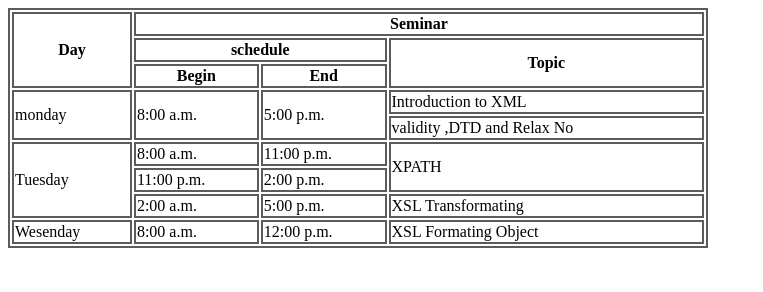
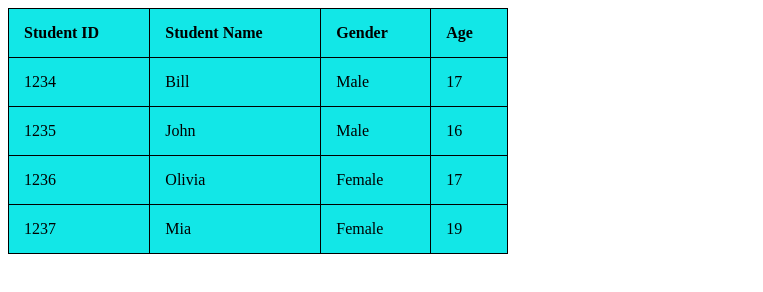
Before and after one commit to Tanveer602/web-development-, a plain HTML site: page index.html in a window 1280 px wide. Shown: the whole page, without its empty margins (0-763 px from the left). Drawn offline with Linux system fonts and the light colour scheme.

Commit message:
table assignment 2

```diff
--- a/index.html
+++ b/index.html
@@ -7,50 +7,40 @@
     <link rel="stylesheet" href="style.css">
 </head>
 <body>
-    <table border="1" width="700">
+    <table border="1" style width="500" >
+        <colgroup>
+            <col span="4" style="background-color: #12e7e7">
+          </colgroup>
         <tr>
-            <th rowspan="3">Day</th>
-            <th colspan="3">Seminar</th>
+            <th>Student ID</th>
+            <th>Student Name</th>
+            <th>Gender</th>
+            <th>Age</th>
         </tr>
         <tr>
-            <th colspan="2">schedule</th>
-            <th rowspan="2">Topic</th>
+            <td>1234</td>
+            <td>Bill</td>
+            <td>Male</td>
+            <td>17</td>
         </tr>
         <tr>
-            <th>Begin</th>
-            <th>End</th>
+            <td>1235</td>
+            <td>John</td>
+            <td>Male</td>
+            <td>16</td>
         </tr>
         <tr>
-            <td rowspan="2">monday</td>
-            <td rowspan="2">8:00 a.m.</td>
-            <td rowspan="2">5:00 p.m.</td>
-            <td>Introduction to XML</td>
+            <td>1236</td>
+            <td>Olivia</td>
+            <td>Female</td>
+            <td>17</td>
         </tr>
         <tr>
-            <td>validity ,DTD and Relax No</td>
+            <td>1237</td>
+            <td>Mia</td>
+            <td>Female</td>
+            <td>19</td>
         </tr>
-        <tr>
-            <td rowspan="3">Tuesday</td>
-            <td>8:00 a.m.</td>
-            <td>11:00 p.m.</td>
-            <td rowspan="2">XPATH</td>
-        </tr>
-        <tr>
-            <td>11:00 p.m.</td>
-            <td>2:00 p.m.</td>
-        </tr>
-        <tr>
-            <td>2:00 a.m.</td>
-            <td>5:00 p.m. </td>
-            <td>XSL Transformating</td>
-        </tr>
-        <tr>
-            <td>Wesenday</td>
-            <td>8:00 a.m.</td>
-            <td>12:00 p.m.</td>
-            <td>XSL Formating Object</td>
-        </tr>
-
     </table>
 
 </body>
--- a/style.css
+++ b/style.css
@@ -1,3 +1,10 @@
 table, th, td {
-    border: 2px solid rgba(0, 0, 0, 0.644);
+    border: 1px solid black;
+    border-collapse: collapse;
   }
+  th, td {
+    padding: 15px;
+  }
+  th {
+    text-align: left;
+  }
```
